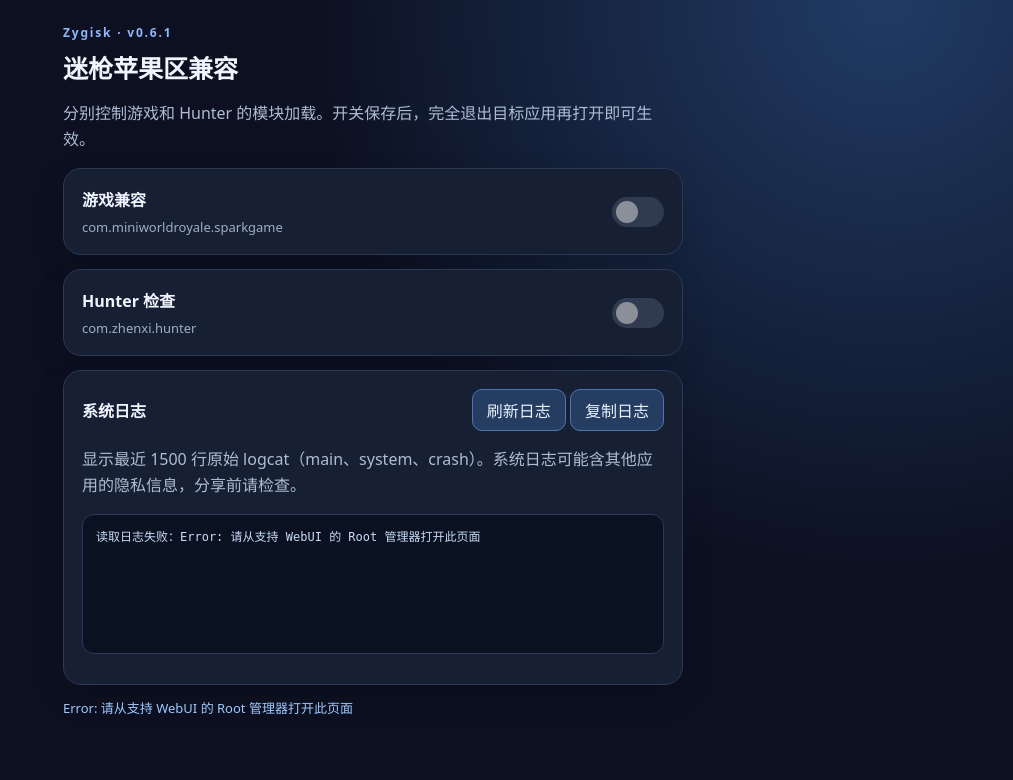
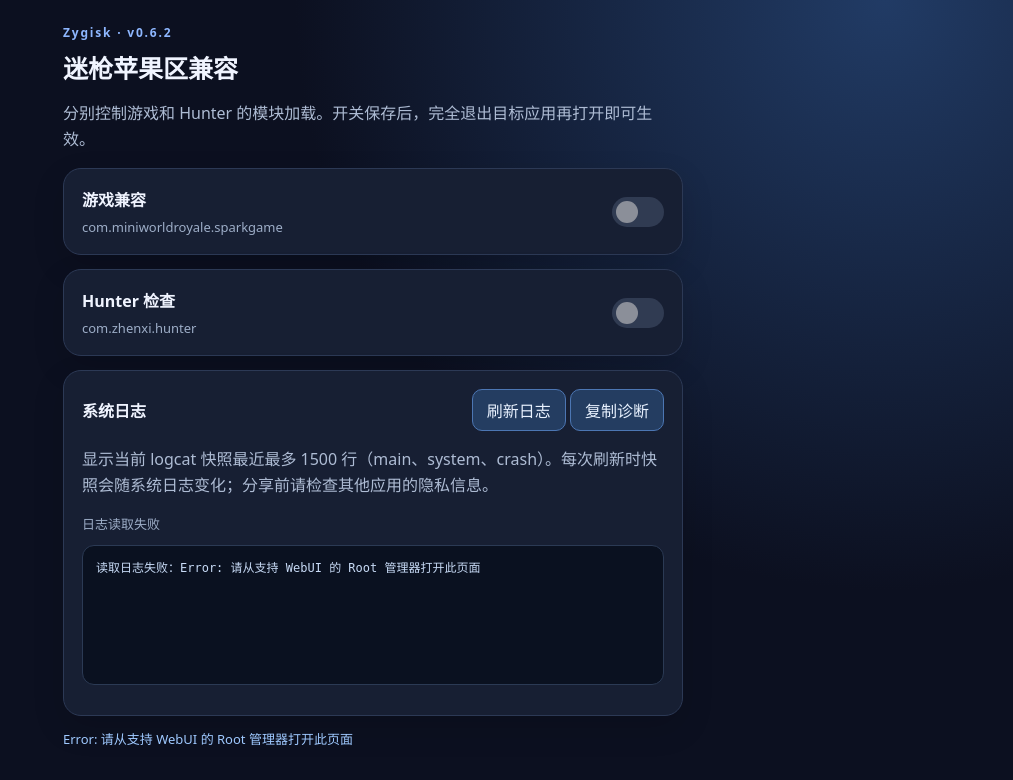
Before and after one commit to yskzctx/minifire-compat, a web app: page / in a window 1280 px wide. Shown: the top 780 px of the page, without its empty margins (267-1280 px from the left). Before the commit the page ends 714 px from the top, so only its background shows below. Run offline with its HTML, style and script files only (its server is not run), Linux system fonts and the light colour scheme; data that the repository does not hold is empty.

Commit message:
Fix KernelSU last-line WebUI bridge and diagnostic copy

```diff
--- a/zygisk-root/webroot/index.html
+++ b/zygisk-root/webroot/index.html
@@ -16,11 +16,11 @@
   </style>
 </head>
 <body><main>
-  <div class="eyebrow">Zygisk · v0.6.1</div><h1>迷枪苹果区兼容</h1>
+  <div class="eyebrow">Zygisk · v0.6.2</div><h1>迷枪苹果区兼容</h1>
   <p>分别控制游戏和 Hunter 的模块加载。开关保存后，完全退出目标应用再打开即可生效。</p>
   <section class="card row"><div><h2>游戏兼容</h2><div class="sub">com.miniworldroyale.sparkgame</div></div><label class="switch"><input id="game" type="checkbox" disabled aria-label="游戏兼容"><span class="track"></span></label></section>
   <section class="card row"><div><h2>Hunter 检查</h2><div class="sub">com.zhenxi.hunter</div></div><label class="switch"><input id="hunter" type="checkbox" disabled aria-label="Hunter 检查"><span class="track"></span></label></section>
-  <section class="card"><div class="toolbar"><h2>系统日志</h2><div><button id="refresh" type="button">刷新日志</button> <button id="copy" type="button">复制日志</button></div></div><p>显示最近 1500 行原始 logcat（main、system、crash）。系统日志可能含其他应用的隐私信息，分享前请检查。</p><pre id="logs">正在读取…</pre></section>
+  <section class="card"><div class="toolbar"><h2>系统日志</h2><div><button id="refresh" type="button">刷新日志</button> <button id="copy" type="button">复制诊断</button></div></div><p>显示当前 logcat 快照最近最多 1500 行（main、system、crash）。每次刷新时快照会随系统日志变化；分享前请检查其他应用的隐私信息。</p><div id="loginfo" class="sub"></div><div id="copyinfo" class="sub"></div><pre id="logs">正在读取…</pre></section>
   <p id="status" role="status"></p>
 </main><script>
   'use strict';
@@ -28,10 +28,20 @@
   const statusPattern=/^game=([01])\r?\nhunter=([01])\s*$/m;
   let backend=null;
   const game=document.getElementById('game'),hunter=document.getElementById('hunter');
-  const status=document.getElementById('status'),logs=document.getElementById('logs');
+  const status=document.getElementById('status'),logs=document.getElementById('logs'),loginfo=document.getElementById('loginfo'),copyinfo=document.getElementById('copyinfo');
   function bridge(){
     if(!window.ksu||typeof window.ksu.exec!=='function') throw Error('请从支持 WebUI 的 Root 管理器打开此页面');
     return window.ksu;
+  }
+  // KernelSU's synchronous WebView exec can return only the last stdout line.
+  // Encode the complete command output as one line before it crosses the bridge.
+  function shell(command){
+    const encoded=bridge().exec('( '+command+' ) 2>&1 | base64 | tr -d "\\n"; printf "\\n"');
+    if(typeof encoded!=='string') throw Error('Root 管理器没有返回命令结果');
+    if(!encoded.trim()) return '';
+    const binary=atob(encoded.trim());
+    const bytes=Uint8Array.from(binary,character=>character.charCodeAt(0));
+    return new TextDecoder().decode(bytes);
   }
   function findBackend(){
     if(backend) return backend;
@@ -51,21 +61,21 @@
     let detail='';
     for(const dir of new Set(dirs)){
       const candidate='sh '+dir+'/control.sh';
-      const output=ksu.exec(candidate+' status');
+      const output=shell(candidate+' status');
       if(typeof output==='string' && statusPattern.test(output)){
         backend={type:'script',command:candidate};return backend;
       }
       if(typeof output==='string' && output.trim()) detail=output.trim().slice(0,100);
     }
     for(const dir of new Set(dirs)){
-      const output=ksu.exec('cat '+dir+'/game_enabled '+dir+'/hunter_enabled 2>&1');
+      const output=shell('cat '+dir+'/game_enabled '+dir+'/hunter_enabled');
       if(typeof output==='string' && /^[01]\r?\n[01]\s*$/.test(output)){
         backend={type:'direct',dir};return backend;
       }
       if(typeof output==='string' && output.trim()) detail=output.trim().slice(0,100);
     }
     for(const dir of new Set(dirs)){
-      const prop=ksu.exec('cat '+dir+'/module.prop 2>&1');
+      const prop=shell('cat '+dir+'/module.prop');
       if(typeof prop!=='string' || !/^id=minifire_compat_zygisk\s*$/m.test(prop)) continue;
       const code=/^versionCode=(\d+)\s*$/m.exec(prop);
       if(!code || Number(code[1])<501) continue;
@@ -73,18 +83,17 @@
       const initialize="[ -f "+gameFile+" ] || { printf '0\\n' > "+gameFile+" && chmod 0644 "+gameFile+"; }; "+
         "[ -f "+hunterFile+" ] || { printf '0\\n' > "+hunterFile+" && chmod 0644 "+hunterFile+"; }; "+
         'cat '+gameFile+' '+hunterFile+' 2>&1';
-      const output=ksu.exec(initialize);
+      const output=shell(initialize);
       if(typeof output==='string' && /^[01]\r?\n[01]\s*$/.test(output)){
         backend={type:'direct',dir};return backend;
       }
       if(typeof output==='string' && output.trim()) detail=output.trim().slice(0,100);
     }
-    const uid=String(ksu.exec('id -u 2>&1')||'无输出').trim().slice(0,30);
+    const uid=String(shell('id -u')||'无输出').trim().slice(0,30);
     throw Error('配置读取失败：UID='+uid+'；目录='+reported+'；返回='+detail);
   }
   function run(argument){
-    const ksu=bridge();
-    if(argument==='logs') return ksu.exec('logcat -d -b main -b system -b crash -v threadtime -t 1500 2>&1');
+    if(argument==='logs') return shell('logcat -d -b main -b system -b crash -v threadtime -t 1500');
     const active=findBackend();
     let command;
     if(active.type==='script') command=active.command+' '+argument;
@@ -95,8 +104,7 @@
       const path=active.dir+'/'+match[1]+'_enabled';
       command="printf '%s\\n' '"+match[2]+"' > "+path+'.tmp && chmod 0644 '+path+'.tmp && mv -f '+path+'.tmp '+path+' && cat '+path+' 2>&1';
     }
-    const output=ksu.exec(command);
-    if(typeof output!=='string') throw Error('Root 管理器没有返回命令结果');
+    const output=shell(command);
     if(active.type==='direct' && argument==='status'){
       const match=/^([01])\r?\n([01])\s*$/.exec(output);
       if(match) return 'game='+match[1]+'\nhunter='+match[2]+'\n';
@@ -122,12 +130,17 @@
     }catch(error){readStatus('保存失败：'+error);}
   }
   game.addEventListener('change',()=>update(game));hunter.addEventListener('change',()=>update(hunter));
-  function refresh(){try{logs.textContent=run('logs').trim()||'暂无模块日志。启动目标应用后再刷新。';}catch(error){logs.textContent='读取日志失败：'+error;}}
+  function refresh(){try{
+    const value=run('logs').trim();
+    logs.textContent=value||'暂无系统日志。';
+    const count=value?value.split('\n').length:0;
+    loginfo.textContent='本次快照：'+count+' 行（上限 1500 行）';
+  }catch(error){logs.textContent='读取日志失败：'+error;loginfo.textContent='日志读取失败';}}
   document.getElementById('refresh').addEventListener('click',refresh);
   document.getElementById('copy').addEventListener('click',()=>{
-    const value=logs.textContent;
+    const value='模块：'+moduleId+'\n开关状态：'+status.textContent+'\n'+loginfo.textContent+'\n\n'+logs.textContent;
     if(typeof navigator!=='undefined' && navigator.clipboard && navigator.clipboard.writeText){
-      navigator.clipboard.writeText(value).then(()=>show('日志已复制'),error=>show('复制失败：'+error));
+      navigator.clipboard.writeText(value).then(()=>copyinfo.textContent='诊断已复制',error=>copyinfo.textContent='复制失败：'+error);
       return;
     }
     try{
@@ -135,8 +148,8 @@
       field.value=value;field.style.position='fixed';field.style.opacity='0';
       document.body.appendChild(field);field.select();
       const copied=document.execCommand('copy');field.remove();
-      show(copied?'日志已复制':'复制失败：请长按日志框选择文本');
-    }catch(error){show('复制失败：'+error);}
+      copyinfo.textContent=copied?'诊断已复制':'复制失败：请长按日志框选择文本';
+    }catch(error){copyinfo.textContent='复制失败：'+error;}
   });
   readStatus();refresh();
 </script></body></html>
```
Also changed, not shown: zygisk-root/tests/webui_test.js (+72 -14 lines), zygisk-root/README.md, 2 other files.
